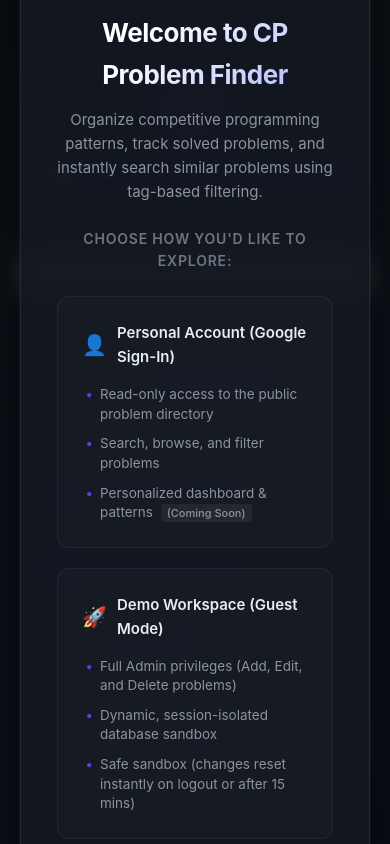
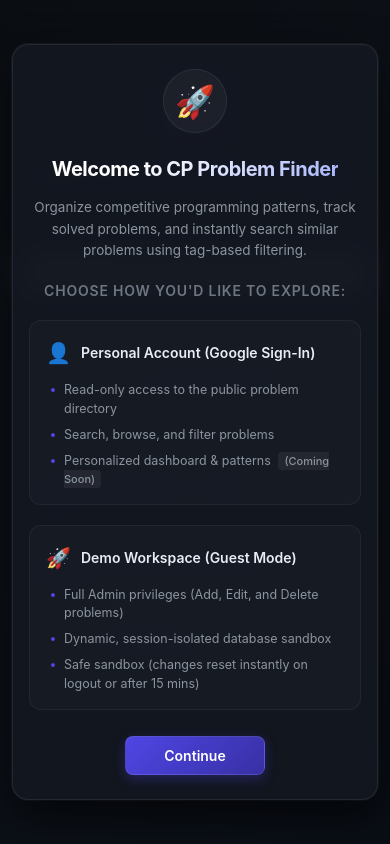
Before and after one commit to shubham-deshmukh/cp-problem-finder, a React (Vite) app in the folder frontend/: page / in a window 390 px wide. Built offline with nearby package versions, Linux system fonts and the light colour scheme.

Commit message:
fix: resolve mobile layout and scrolling issues on welcome overlay modal

```diff
--- a/frontend/src/components/WelcomeModal.module.css
+++ b/frontend/src/components/WelcomeModal.module.css
@@ -11,7 +11,8 @@
   justify-content: center;
   align-items: center;
   z-index: 1000;
-  padding: 20px;
+  padding: 40px 20px;
+  overflow-y: auto;
   animation: fadeIn 0.3s ease-out;
 }
 
@@ -26,6 +27,7 @@
   display: flex;
   flex-direction: column;
   gap: 24px;
+  margin: auto;
   animation: slideUp 0.3s cubic-bezier(0.16, 1, 0.3, 1);
   color: #f0f6fc;
 }
@@ -211,3 +213,41 @@
     transform: translateY(0) scale(1);
   }
 }
+
+@media (max-width: 480px) {
+  .overlay-container {
+    padding: 20px 12px;
+  }
+
+  .modal-card {
+    padding: 24px 16px;
+    gap: 18px;
+  }
+
+  .modal-title {
+    font-size: 20px;
+  }
+
+  .modal-description {
+    font-size: 13.5px;
+  }
+
+  .choice-card {
+    padding: 16px;
+    gap: 12px;
+  }
+
+  .card-title {
+    font-size: 14px;
+  }
+
+  .bullet-list {
+    font-size: 12.5px;
+    gap: 8px;
+  }
+
+  .continue-btn {
+    padding: 10px 24px;
+    font-size: 14px;
+  }
+}
```
